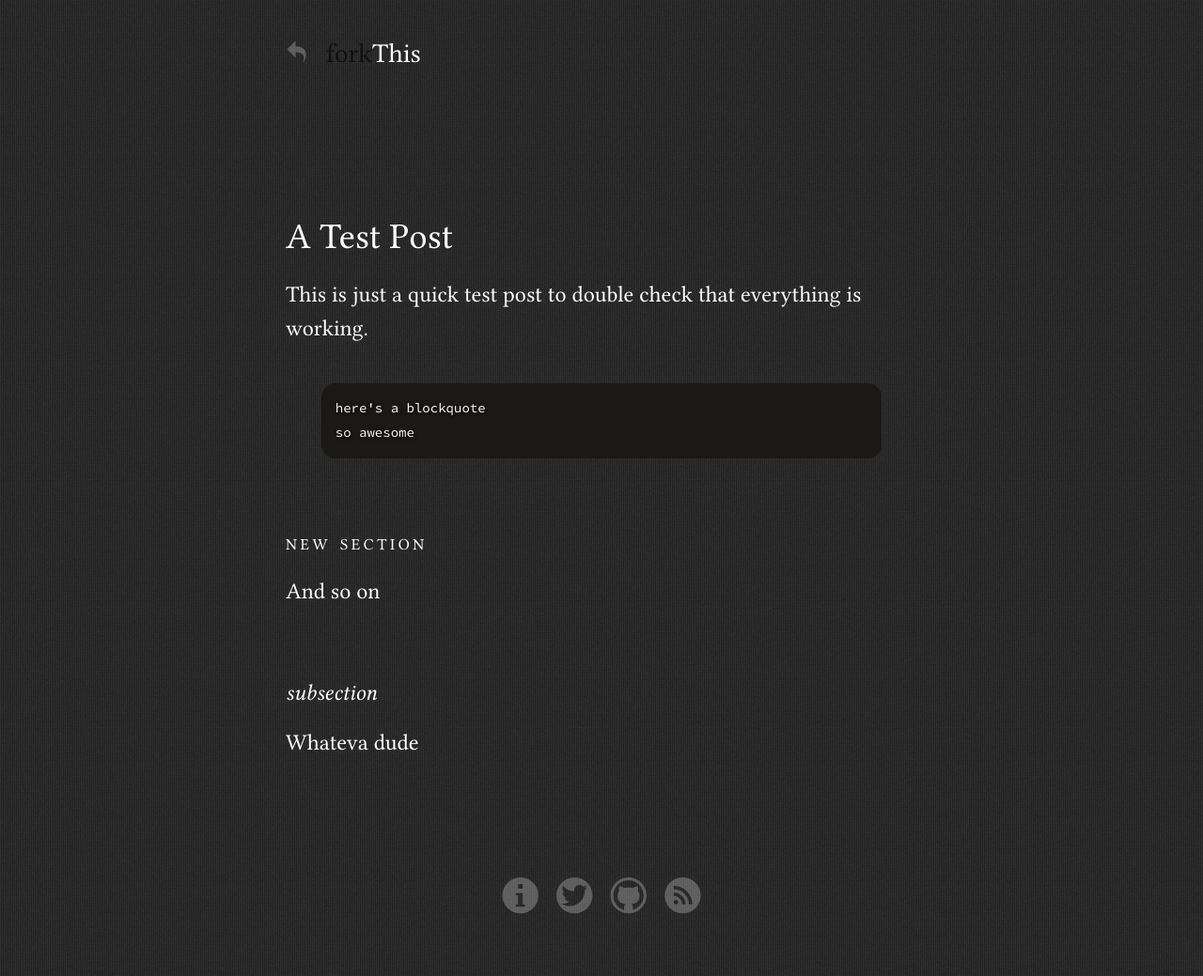
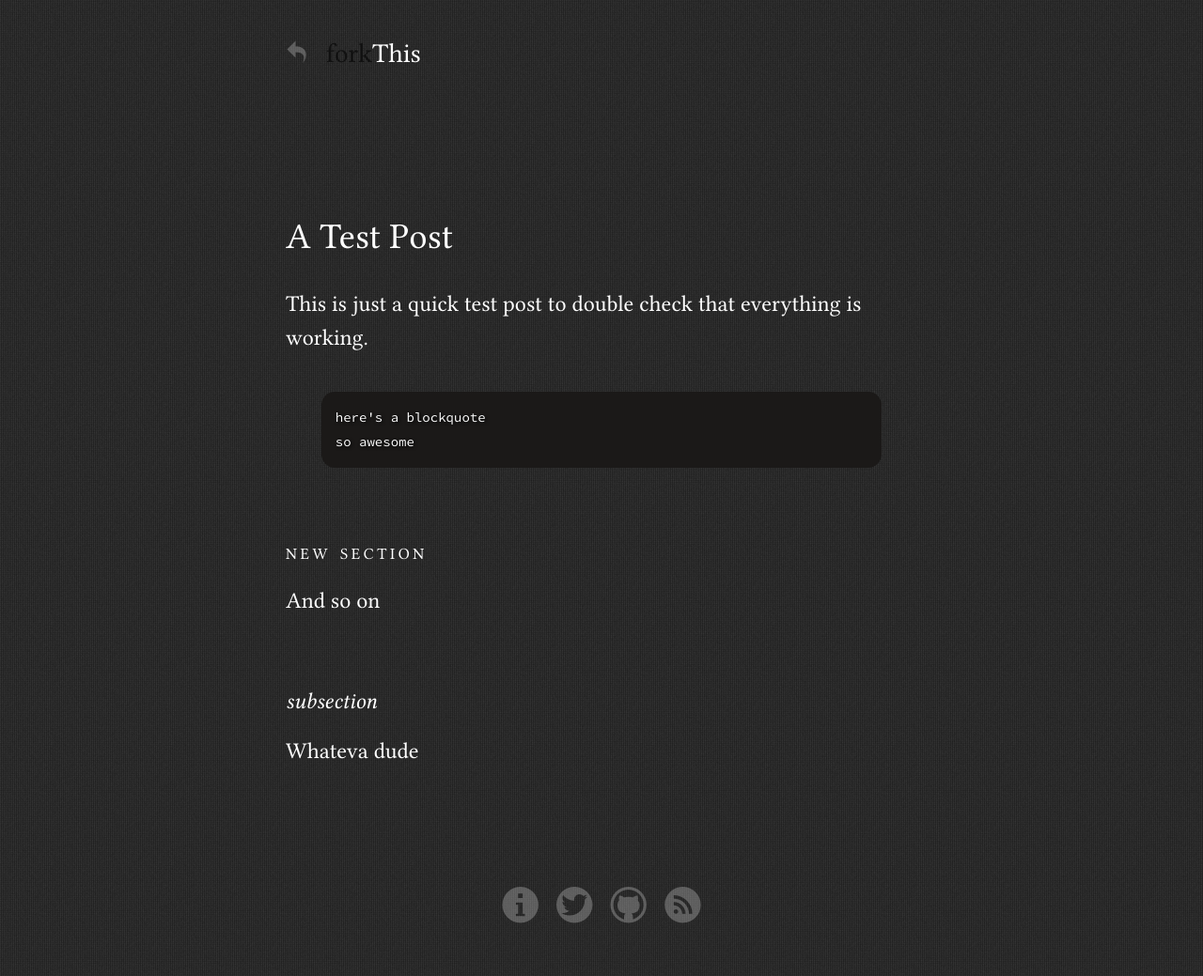
Before and after one commit to dmrutherford/dmrutherford.github.io, a Jekyll site: the page built from _posts/2013-01-25-test-post.md, in a window 1280 px wide. Shown: the whole page at 94% size. Built offline with Jekyll 4.4.1, drawn with Linux system fonts in a browser that asks for light colours.

Commit message:
Tweaked post header bottom padding

```diff
--- a/css/_sass/_typography.scss
+++ b/css/_sass/_typography.scss
@@ -42,6 +42,10 @@
 
 .page-header {
 	font-family:	$mono;
+}
+
+.post-header {
+	padding-bottom:	0.8rem;
 }
 
 .post-link-title {
--- a/css/styles.css
+++ b/css/styles.css
@@ -158,6 +158,9 @@ body {
 
 .page-header {
   font-family: "SoCoPro", "Consolas", "Andale Mono", "Lucida Console", "DejaVu Sans Mono", "Courier New", monospace; }
+
+.post-header {
+  padding-bottom: 0.8rem; }
 
 .post-link-title {
   margin: 3.2rem 0 0;
```
